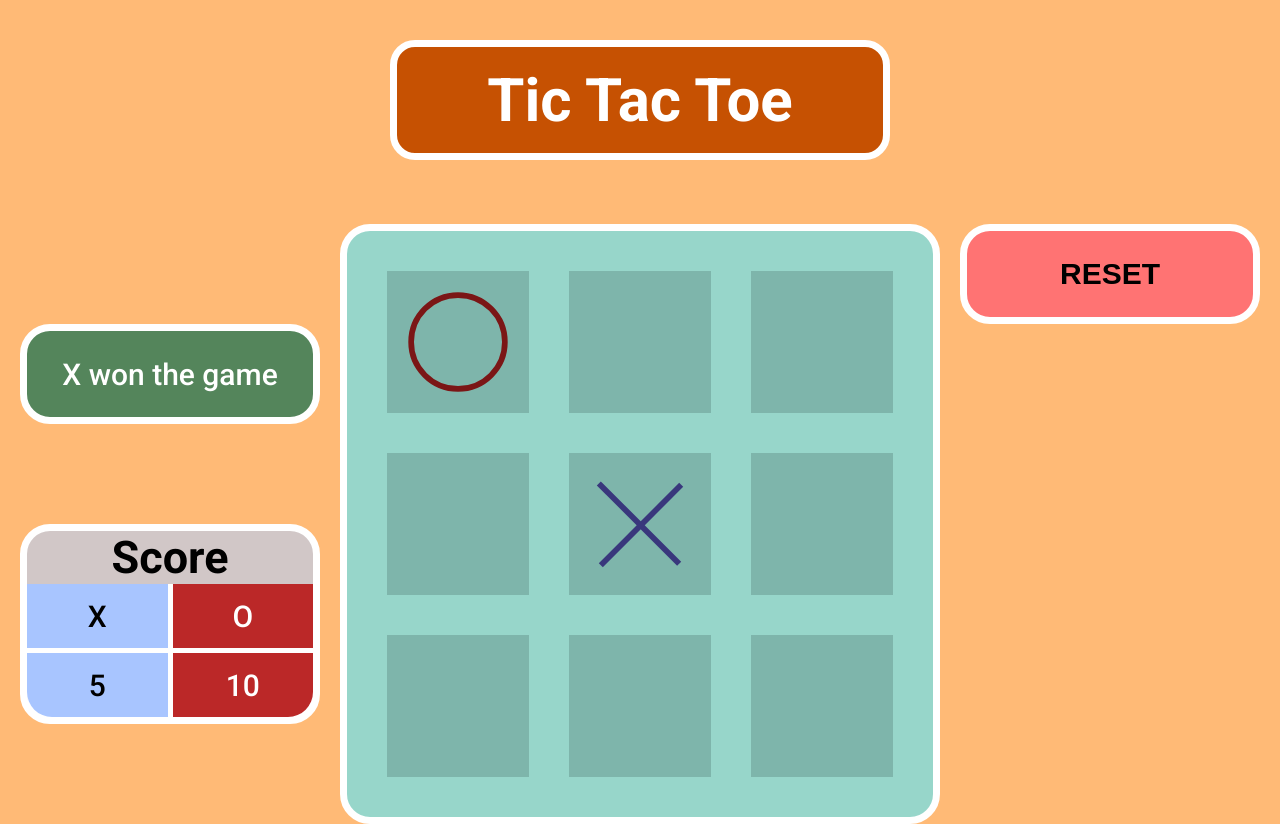
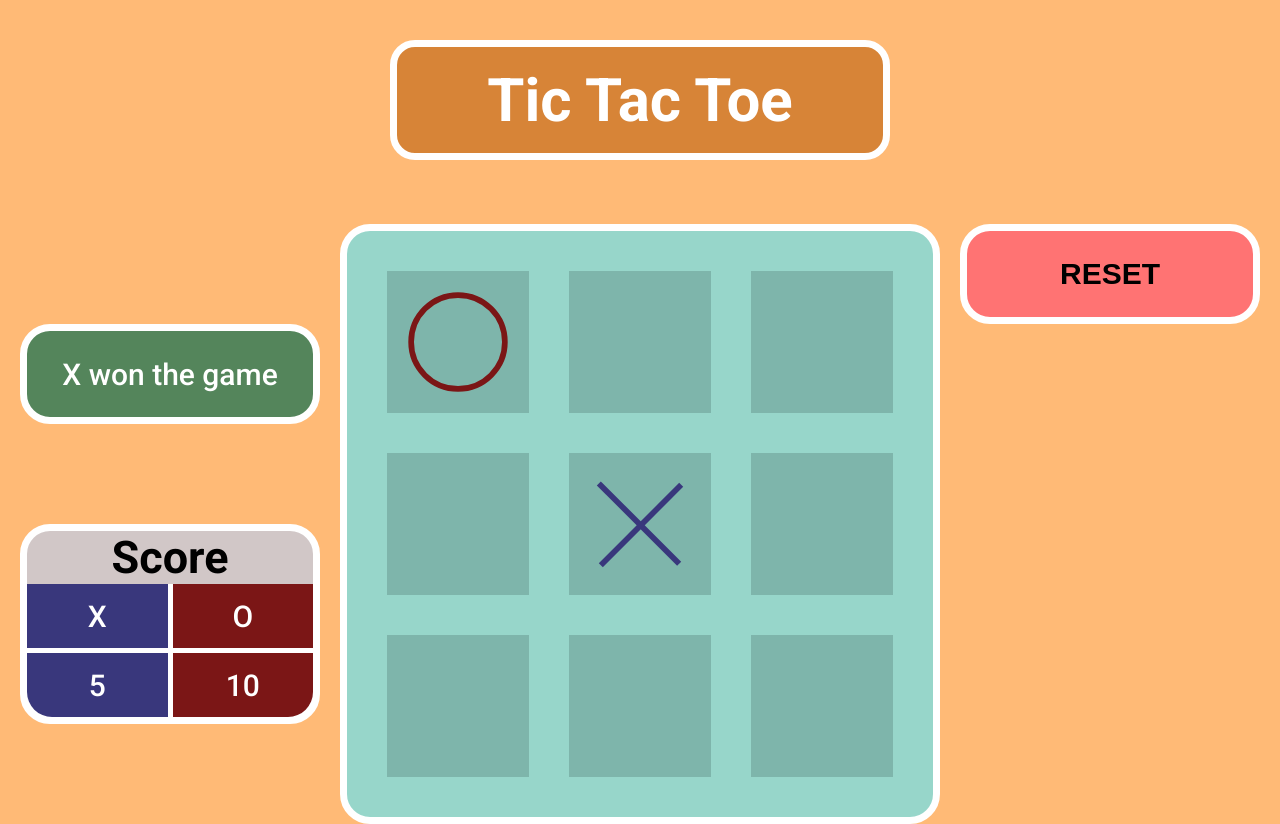
Before and after one commit to Carexo/Tic-Tac-Toe, a plain HTML site: page index.html in a window 1280 px wide. Drawn offline with Linux system fonts and the light colour scheme.

Commit message:
change color header and score table

```diff
--- a/style.css
+++ b/style.css
@@ -27,7 +27,7 @@ header {
   width: 50rem;
   height: 12rem;
 
-  background: #c65102;
+  background: #d78437;
   border: solid 0.7rem #fff;
   border-radius: 2.5rem;
 
@@ -109,7 +109,9 @@ h2 {
   display: flex;
   align-items: center;
   justify-content: center;
-  background: #a8c5ff;
+
+  color: #fff;
+  background: #39377c;
 }
 
 .score-x {
@@ -127,7 +129,7 @@ h2 {
   justify-content: center;
 
   color: #fff;
-  background: #bb2828;
+  background: #7b1616;
 }
 
 .board {
```
